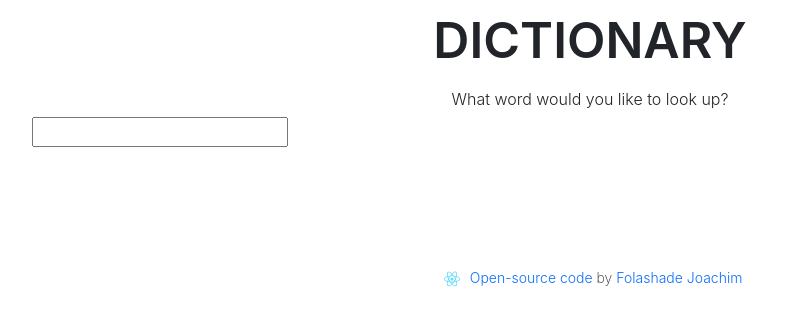
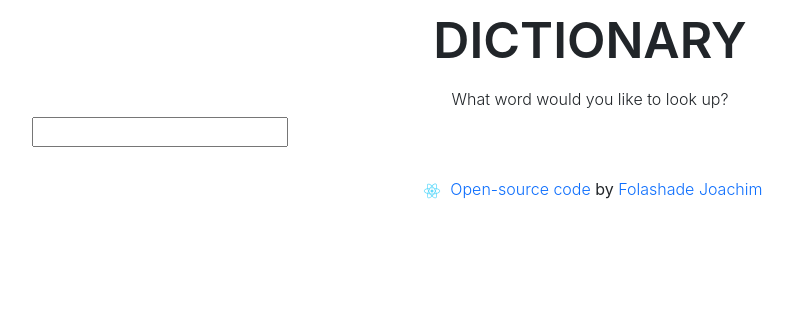
Before and after one commit to Folashade633/dictionary-project, a React (Create React App) app: page / in a window 1280 px wide. Shown: the top 326 px of the page, without its empty margins (50-843 px from the left). Built offline with nearby package versions, Linux system fonts and the light colour scheme.

Commit message:
Update App.css

```diff
--- a/src/App.css
+++ b/src/App.css
@@ -1,8 +1,6 @@
 .App-footer {
-  font-size: 14px;
-  font-weight: 200;
-  margin: 120px 0 -20px;
   text-align: center;
+  margin: 30px 0;
 }
 .linkedin-link,
 .github-link {
```
